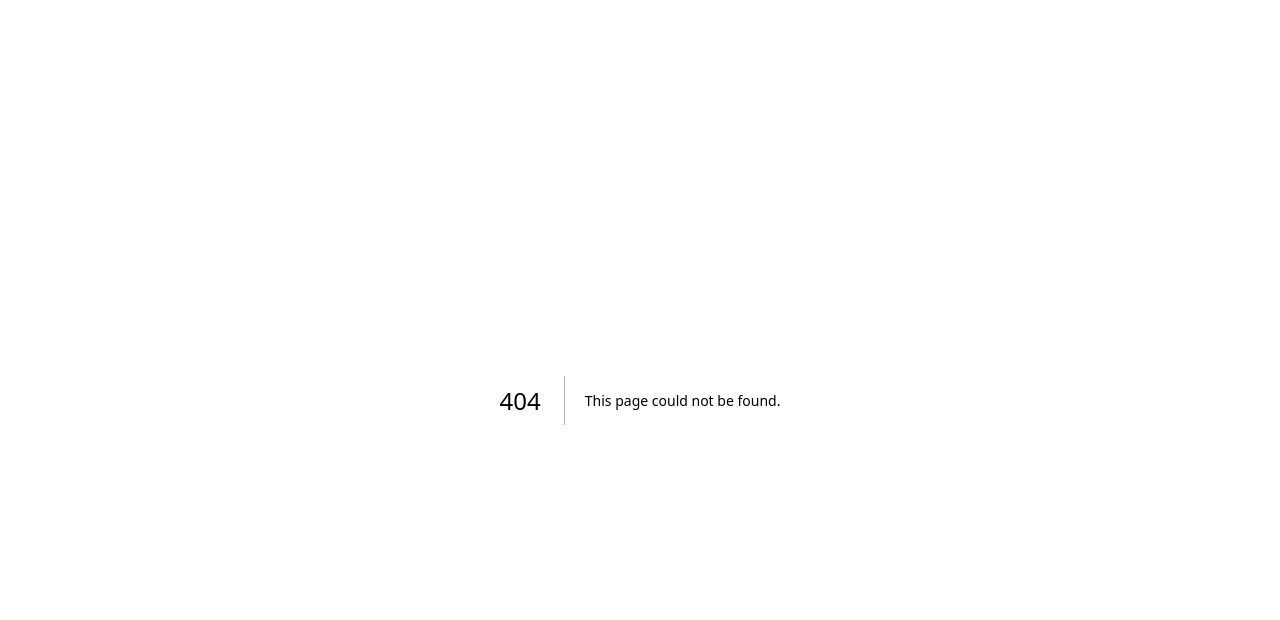
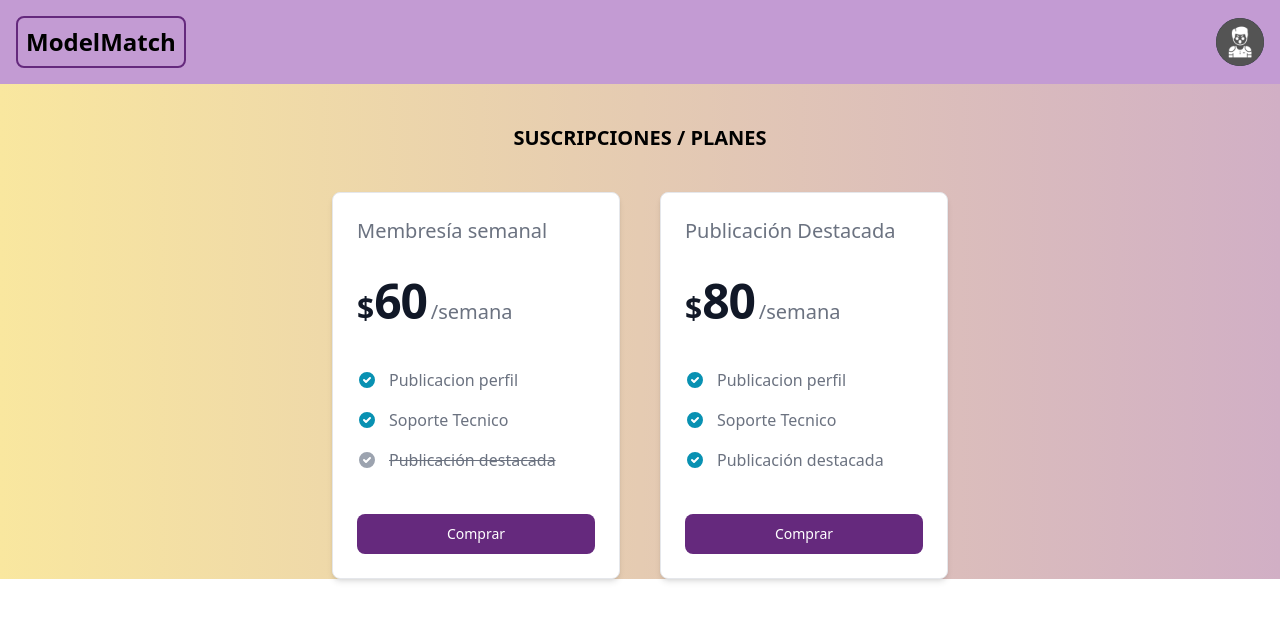
Before and after one commit to Waldid32/publicidad-modelos, a Next.js app: page /modelo/planes in a window 1280 px wide. Before the commit this address had no page. Shown: the top 620 px of the page. Built offline with nearby package versions, Linux system fonts and the light colour scheme; no server answers.

Commit message:
feat: planes

```diff
--- /dev/null
+++ b/app/api/checkout/route.ts
@@ -0,0 +1,33 @@
+import { NextResponse } from 'next/server';
+
+export async function POST(req: Request) {
+    try {
+        const { userId, subscriptionType } = await req.json();
+
+        if (!userId || !subscriptionType) {
+            return NextResponse.json({ error: 'Datos incompletos' }, { status: 400 });
+        }
+
+        // Llamar a la API de NestJS para crear la sesión de Stripe
+        const response = await fetch(`${process.env.NEXT_PUBLIC_API_URL}/stripe/create-checkout-session`, {
+            method: 'POST',
+            headers: {
+                'Content-Type': 'application/json',
+                'Authorization': `Bearer ${process.env.JWT_SECRET}`, // Si usas autenticación
+            },
+            body: JSON.stringify({ userId, subscriptionType }),
+        });
+
+        if (!response.ok) {
+            return NextResponse.json({ error: 'Error al crear la sesión' }, { status: 500 });
+        }
+
+        const { sessionId } = await response.json();
+
+        // Redirigir al usuario a Stripe Checkout
+        return NextResponse.json({ url: `https://checkout.stripe.com/pay/${sessionId}` });
+    } catch (error) {
+        console.error('Error en checkout:', error);
+        return NextResponse.json({ error: 'Error interno' }, { status: 500 });
+    }
+}
--- /dev/null
+++ b/app/modelo/planes/page.tsx
@@ -0,0 +1,177 @@
+"use client"
+
+import { Card } from "flowbite-react";
+import { useState } from "react";
+
+export default function PlanesPage() {
+
+
+  const [loading, setLoading] = useState(false);
+
+  const handleCheckout = async (subscriptionType: 'SEMANAL' | 'DESTACADA') => {
+    setLoading(true);
+
+    const userId = '12345'; // Obtén el userId del estado o contexto
+
+    try {
+      const response = await fetch('/api/checkout', {
+        method: 'POST',
+        headers: { 'Content-Type': 'application/json' },
+        body: JSON.stringify({ userId, subscriptionType }),
+      });
+
+      const data = await response.json();
+      if (data.url) {
+        window.location.href = data.url; // Redirigir a Stripe
+      } else {
+        alert('Error en el checkout');
+      }
+    } catch (error) {
+      console.error('Error:', error);
+    } finally {
+      setLoading(false);
+    }
+  };
+
+
+
+  return (
+    <section className="flex flex-col justify-center items-center gap-10">
+      {/* TITLE */}
+      <h1 className="font-bold text-xl">SUSCRIPCIONES / PLANES</h1>
+      {/* PLANES */}
+      <div className="flex flex-col lg:flex-row gap-10 justify-center items-start">
+        <Card className="w-72">
+          <h5 className="mb-4 text-xl font-medium text-gray-500">Membresía semanal</h5>
+          <div className="flex items-baseline text-gray-900 ">
+            <span className="text-3xl font-semibold">$</span>
+            <span className="text-5xl font-extrabold tracking-tight">60</span>
+            <span className="ml-1 text-xl font-normal text-gray-500 ">/semana</span>
+          </div>
+          <ul className="my-7 space-y-5">
+            <li className="flex space-x-3">
+              <svg
+                className="h-5 w-5 shrink-0 text-cyan-600 "
+                fill="currentColor"
+                viewBox="0 0 20 20"
+                xmlns="http://www.w3.org/2000/svg"
+              >
+                <path
+                  fillRule="evenodd"
+                  d="M10 18a8 8 0 100-16 8 8 0 000 16zm3.707-9.293a1 1 0 00-1.414-1.414L9 10.586 7.707 9.293a1 1 0 00-1.414 1.414l2 2a1 1 0 001.414 0l4-4z"
+                  clipRule="evenodd"
+                />
+              </svg>
+              <span className="text-base font-normal leading-tight text-gray-500 ">
+                Publicacion perfil
+              </span>
+            </li>
+            <li className="flex space-x-3">
+              <svg
+                className="h-5 w-5 shrink-0 text-cyan-600 "
+                fill="currentColor"
+                viewBox="0 0 20 20"
+                xmlns="http://www.w3.org/2000/svg"
+              >
+                <path
+                  fillRule="evenodd"
+                  d="M10 18a8 8 0 100-16 8 8 0 000 16zm3.707-9.293a1 1 0 00-1.414-1.414L9 10.586 7.707 9.293a1 1 0 00-1.414 1.414l2 2a1 1 0 001.414 0l4-4z"
+                  clipRule="evenodd"
+                />
+              </svg>
+              <span className="text-base font-normal leading-tight text-gray-500">Soporte Tecnico</span>
+            </li>
+            <li className="flex space-x-3 line-through decoration-gray-500">
+              <svg
+                className="h-5 w-5 shrink-0 text-gray-400 "
+                fill="currentColor"
+                viewBox="0 0 20 20"
+                xmlns="http://www.w3.org/2000/svg"
+              >
+                <path
+                  fillRule="evenodd"
+                  d="M10 18a8 8 0 100-16 8 8 0 000 16zm3.707-9.293a1 1 0 00-1.414-1.414L9 10.586 7.707 9.293a1 1 0 00-1.414 1.414l2 2a1 1 0 001.414 0l4-4z"
+                  clipRule="evenodd"
+                />
+              </svg>
+              <span className="text-base font-normal leading-tight text-gray-500">Publicación destacada</span>
+            </li>
+          </ul>
+          <button
+            type="button"
+            onClick={() => handleCheckout('SEMANAL')}
+            className="inline-flex w-full justify-center rounded-lg bg-segundary px-5 py-2.5 text-center text-sm font-medium text-white hover:bg-cyan-700 focus:outline-none focus:ring-4 focus:ring-cyan-200 "
+          >
+            Comprar
+          </button>
+        </Card>
+
+        <Card className="w-72">
+          <h5 className="mb-4 text-xl font-medium text-gray-500">Publicación Destacada</h5>
+          <div className="flex items-baseline text-gray-900 ">
+            <span className="text-3xl font-semibold">$</span>
+            <span className="text-5xl font-extrabold tracking-tight">80</span>
+            <span className="ml-1 text-xl font-normal text-gray-500 ">/semana</span>
+          </div>
+          <ul className="my-7 space-y-5">
+            <li className="flex space-x-3">
+              <svg
+                className="h-5 w-5 shrink-0 text-cyan-600 "
+                fill="currentColor"
+                viewBox="0 0 20 20"
+                xmlns="http://www.w3.org/2000/svg"
+              >
+                <path
+                  fillRule="evenodd"
+                  d="M10 18a8 8 0 100-16 8 8 0 000 16zm3.707-9.293a1 1 0 00-1.414-1.414L9 10.586 7.707 9.293a1 1 0 00-1.414 1.414l2 2a1 1 0 001.414 0l4-4z"
+                  clipRule="evenodd"
+                />
+              </svg>
+              <span className="text-base font-normal leading-tight text-gray-500 ">
+                Publicacion perfil
+              </span>
+            </li>
+            <li className="flex space-x-3">
+              <svg
+                className="h-5 w-5 shrink-0 text-cyan-600 "
+                fill="currentColor"
+                viewBox="0 0 20 20"
+                xmlns="http://www.w3.org/2000/svg"
+              >
+                <path
+                  fillRule="evenodd"
+                  d="M10 18a8 8 0 100-16 8 8 0 000 16zm3.707-9.293a1 1 0 00-1.414-1.414L9 10.586 7.707 9.293a1 1 0 00-1.414 1.414l2 2a1 1 0 001.414 0l4-4z"
+                  clipRule="evenodd"
+                />
+              </svg>
+              <span className="text-base font-normal leading-tight text-gray-500">Soporte Tecnico</span>
+            </li>
+
+            <li className="flex space-x-3">
+              <svg
+                className="h-5 w-5 shrink-0 text-cyan-600 "
+                fill="currentColor"
+                viewBox="0 0 20 20"
+                xmlns="http://www.w3.org/2000/svg"
+              >
+                <path
+                  fillRule="evenodd"
+                  d="M10 18a8 8 0 100-16 8 8 0 000 16zm3.707-9.293a1 1 0 00-1.414-1.414L9 10.586 7.707 9.293a1 1 0 00-1.414 1.414l2 2a1 1 0 001.414 0l4-4z"
+                  clipRule="evenodd"
+                />
+              </svg>
+              <span className="text-base font-normal leading-tight text-gray-500">Publicación destacada</span>
+            </li>
+          </ul>
+          <button
+            type="button"
+            onClick={() => handleCheckout('DESTACADA')}
+            className="inline-flex w-full justify-center rounded-lg bg-segundary px-5 py-2.5 text-center text-sm font-medium text-white hover:bg-cyan-700 focus:outline-none focus:ring-4 focus:ring-cyan-200 "
+          >
+            Comprar
+          </button>
+        </Card>
+      </div>
+    </section>
+  )
+}
--- a/app/planes/page.tsx
+++ /dev/null
@@ -1,5 +0,0 @@
-import React from "react";
-
-export default function PlanesPage() {
-  return <div>PlanesPage</div>;
-}
```
